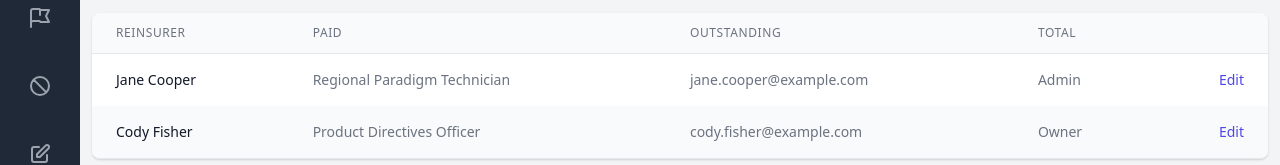
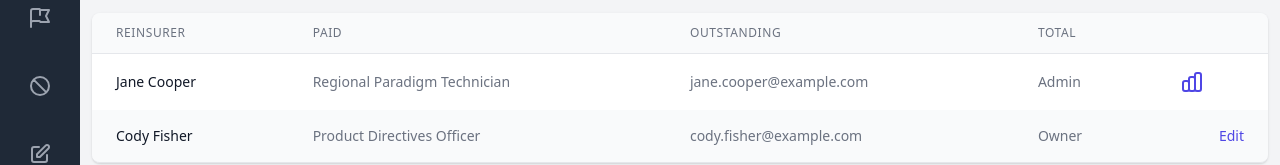
Before and after one commit to Khoby-790/template-nic, a React (Create React App) app: page /nic in a window 1280 px wide. Shown: the part 290-455 px from the top of the page. Built offline with nearby package versions, Linux system fonts and the light colour scheme.

Commit message:
--- Auto-Git Commit ---

```diff
--- a/src/pages/NicStatsExpansion/tabs/FromEachReinsurerTab.tsx
+++ b/src/pages/NicStatsExpansion/tabs/FromEachReinsurerTab.tsx
@@ -48,7 +48,9 @@ const FromEachReinsurerTab = (props: Props) => {
                                             Admin
               </td>
                                         <td className="px-6 py-4 whitespace-nowrap text-right text-sm font-medium">
-                                            <a href="#" className="text-indigo-600 hover:text-indigo-900">Edit</a>
+                                            <svg className="text-indigo-600 h-6 hover:text-indigo-900" xmlns="http://www.w3.org/2000/svg" fill="none" viewBox="0 0 24 24" stroke="currentColor">
+                                                <path strokeLinecap="round" strokeLinejoin="round" strokeWidth={2} d="M9 19v-6a2 2 0 00-2-2H5a2 2 0 00-2 2v6a2 2 0 002 2h2a2 2 0 002-2zm0 0V9a2 2 0 012-2h2a2 2 0 012 2v10m-6 0a2 2 0 002 2h2a2 2 0 002-2m0 0V5a2 2 0 012-2h2a2 2 0 012 2v14a2 2 0 01-2 2h-2a2 2 0 01-2-2z" />
+                                            </svg>
                                         </td>
                                     </tr>
 
```
